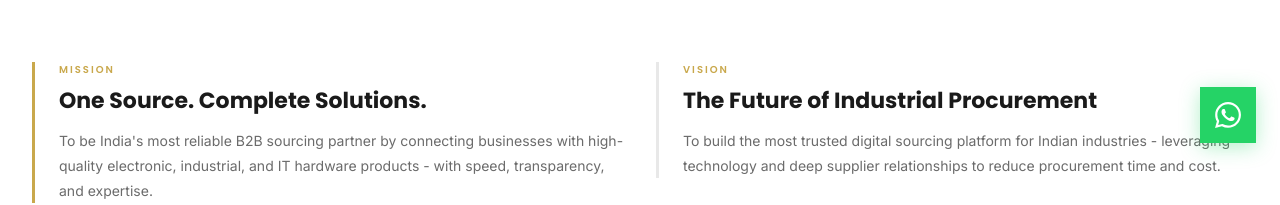
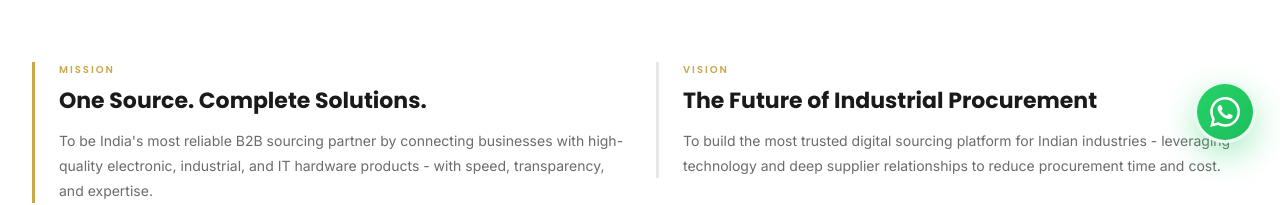
Before and after one commit to viveksaraswat123/sarvsourcing_website, a React (Vite) app: page /about in a window 1280 px wide. Shown: the part 633-838 px from the top of the page. Built offline with nearby package versions, Linux system fonts and the light colour scheme.

Commit message:
improved whatsapp button UI

```diff
--- a/src/components/sections/Hero.jsx
+++ b/src/components/sections/Hero.jsx
@@ -24,12 +24,12 @@ export default function Hero() {
 
           {/* Left: copy */}
           <div className="lg:col-span-7">
-            <motion.div initial={{ opacity: 0, y: 16 }} animate={{ opacity: 1, y: 0 }} transition={{ duration: 0.5, delay: 0.1 }} className="flex items-center gap-3 mb-6">
+            {/* <motion.div initial={{ opacity: 0, y: 16 }} animate={{ opacity: 1, y: 0 }} transition={{ duration: 0.5, delay: 0.1 }} className="flex items-center gap-3 mb-6">
               <span style={{ display: 'block', width: 28, height: 1, background: '#C9A84C', flexShrink: 0 }} />
               <p style={{ fontFamily: "'Poppins', sans-serif", fontSize: 10, fontWeight: 600, letterSpacing: '0.2em', textTransform: 'uppercase', color: '#C9A84C' }}>
                 B2B Sourcing Platform · India
               </p>
-            </motion.div>
+            </motion.div> */}
 
             <motion.h1 initial={{ opacity: 0, y: 24 }} animate={{ opacity: 1, y: 0 }} transition={{ duration: 0.6, delay: 0.2 }}
               style={{ fontFamily: "'Poppins', sans-serif", fontWeight: 800, fontSize: 'clamp(32px, 6vw, 64px)', lineHeight: 1.08, color: '#FFFFFF', marginBottom: 20 }}>
--- a/src/components/ui/WhatsAppButton.jsx
+++ b/src/components/ui/WhatsAppButton.jsx
@@ -3,25 +3,107 @@ import { motion } from 'framer-motion'
 export default function WhatsAppButton() {
   return (
     <motion.a
-      href="https://wa.me/918708591236"
+      href="https://wa.me/918708591236?text=Hi%20SARV%20Sourcing%20Solutions%2C%20I%20want%20to%20know%20more%20about%20your%20products."
       target="_blank"
       rel="noreferrer"
-      initial={{ scale: 0, opacity: 0 }}
-      animate={{ scale: 1, opacity: 1 }}
-      transition={{ delay: 1.5, type: 'spring', stiffness: 260, damping: 20 }}
-      whileHover={{ scale: 1.08 }}
-      whileTap={{ scale: 0.95 }}
-      className="fixed bottom-6 right-6 z-50 flex items-center justify-center w-14 h-14"
+
+      initial={{ scale: 0, opacity: 0, y: 40 }}
+
+      animate={{
+        scale: 1,
+        opacity: 1,
+        y: 0,
+      }}
+
+      transition={{
+        delay: 1.2,
+        type: 'spring',
+        stiffness: 260,
+        damping: 18,
+      }}
+
+      whileHover={{
+        scale: 1.08,
+        y: -2,
+      }}
+
+      whileTap={{
+        scale: 0.94,
+      }}
+
       style={{
-        background: '#25D366',
-        borderRadius: 0,
-        boxShadow: '0 4px 20px rgba(37,211,102,0.35)',
+        position: 'fixed',
+        bottom: 24,
+        right: 24,
+        zIndex: 999,
+
+        width: 62,
+        height: 62,
+
+        display: 'flex',
+        alignItems: 'center',
+        justifyContent: 'center',
+
+        background:
+          'linear-gradient(135deg, #25D366, #1EBE5D)',
+
+        borderRadius: '50%',
+
+        boxShadow:
+          '0 12px 32px rgba(37,211,102,0.38)',
+
+        textDecoration: 'none',
+
+        border: '3px solid rgba(255,255,255,0.9)',
+
+        backdropFilter: 'blur(10px)',
       }}
+
       aria-label="Chat on WhatsApp"
     >
-      <svg viewBox="0 0 24 24" fill="white" width="26" height="26">
+      {/* Pulsing Ring */}
+      <span
+        style={{
+          position: 'absolute',
+          inset: 0,
+          borderRadius: '50%',
+          background: 'rgba(37,211,102,0.25)',
+          animation: 'whatsappPulse 2.2s infinite',
+          zIndex: -1,
+        }}
+      />
+
+      {/* WhatsApp Icon */}
+      <svg
+        viewBox="0 0 24 24"
+        fill="white"
+        width="30"
+        height="30"
+      >
         <path d="M17.472 14.382c-.297-.149-1.758-.867-2.03-.967-.273-.099-.471-.148-.67.15-.197.297-.767.966-.94 1.164-.173.199-.347.223-.644.075-.297-.15-1.255-.463-2.39-1.475-.883-.788-1.48-1.761-1.653-2.059-.173-.297-.018-.458.13-.606.134-.133.298-.347.446-.52.149-.174.198-.298.298-.497.099-.198.05-.371-.025-.52-.075-.149-.669-1.612-.916-2.207-.242-.579-.487-.5-.669-.51-.173-.008-.371-.01-.57-.01-.198 0-.52.074-.792.372-.272.297-1.04 1.016-1.04 2.479 0 1.462 1.065 2.875 1.213 3.074.149.198 2.096 3.2 5.077 4.487.709.306 1.262.489 1.694.625.712.227 1.36.195 1.871.118.571-.085 1.758-.719 2.006-1.413.248-.694.248-1.289.173-1.413-.074-.124-.272-.198-.57-.347m-5.421 7.403h-.004a9.87 9.87 0 01-5.031-1.378l-.361-.214-3.741.982.998-3.648-.235-.374a9.86 9.86 0 01-1.51-5.26c.001-5.45 4.436-9.884 9.888-9.884 2.64 0 5.122 1.03 6.988 2.898a9.825 9.825 0 012.893 6.994c-.003 5.45-4.437 9.884-9.885 9.884m8.413-18.297A11.815 11.815 0 0012.05 0C5.495 0 .16 5.335.157 11.892c0 2.096.547 4.142 1.588 5.945L.057 24l6.305-1.654a11.882 11.882 0 005.683 1.448h.005c6.554 0 11.89-5.335 11.893-11.893A11.821 11.821 0 0020.465 3.488" />
       </svg>
+
+      {/* Pulse Animation */}
+      <style>
+        {`
+          @keyframes whatsappPulse {
+            0% {
+              transform: scale(1);
+              opacity: 0.7;
+            }
+
+            70% {
+              transform: scale(1.5);
+              opacity: 0;
+            }
+
+            100% {
+              transform: scale(1.5);
+              opacity: 0;
+            }
+          }
+        `}
+      </style>
     </motion.a>
   )
 }
```
